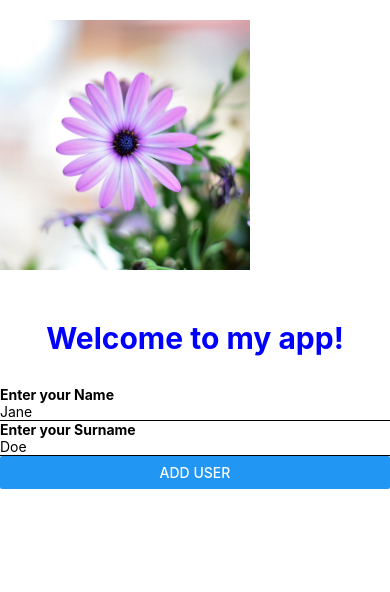
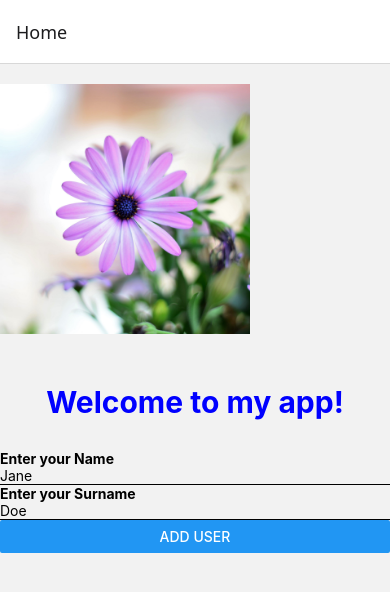
Before and after one commit to ST10512443/First_App, a React Native app in the folder my-app/: screen / in a window 390 px wide. Shown: the top 592 px of the page. Built offline with nearby package versions, Linux system fonts and the light colour scheme.

Commit message:
added code for navigation

```diff
--- a/my-app/App.tsx
+++ b/my-app/App.tsx
@@ -1,15 +1,29 @@
 import { StatusBar } from 'expo-status-bar';
 import { StyleSheet, Text, View, TextInput, Button, Image } from 'react-native';
 import{ useState } from 'react';
+import { NavigationContainer } from '@react-navigation/native';
+import { createNativeStackNavigator } from '@react-navigation/native-stack';
 
 export default function App() {
 
-const [Name,setName] = useState('');
-const [Surname,setSurname] = useState('');
+const Stack = createNativeStackNavigator();
+
+  return (
+    <NavigationContainer>
+      <Stack.Navigator>
+        <Stack.Screen name= "Home" component={MainScreen}/>
+      </Stack.Navigator>
+    </NavigationContainer>
+  );
+}
+
+function MainScreen(){
+  const [Name,setName] = useState('');
+  const [Surname,setSurname] = useState('');
 
 console.log("App works!");
 
-  return (
+  return(
     <View>
 
       <Image style={styles.MainImageFlower}
@@ -32,16 +46,12 @@
       <Button title="Add User"
         onPress={()=>(
           console.log("Name: " + Name + "    Surname:" + Surname)
-
-        )}
-      />
-
-
+        )} />
 
       <StatusBar style="auto" />
 
     </View>
-  );
+  )
 }
 
 const styles = StyleSheet.create({
```
